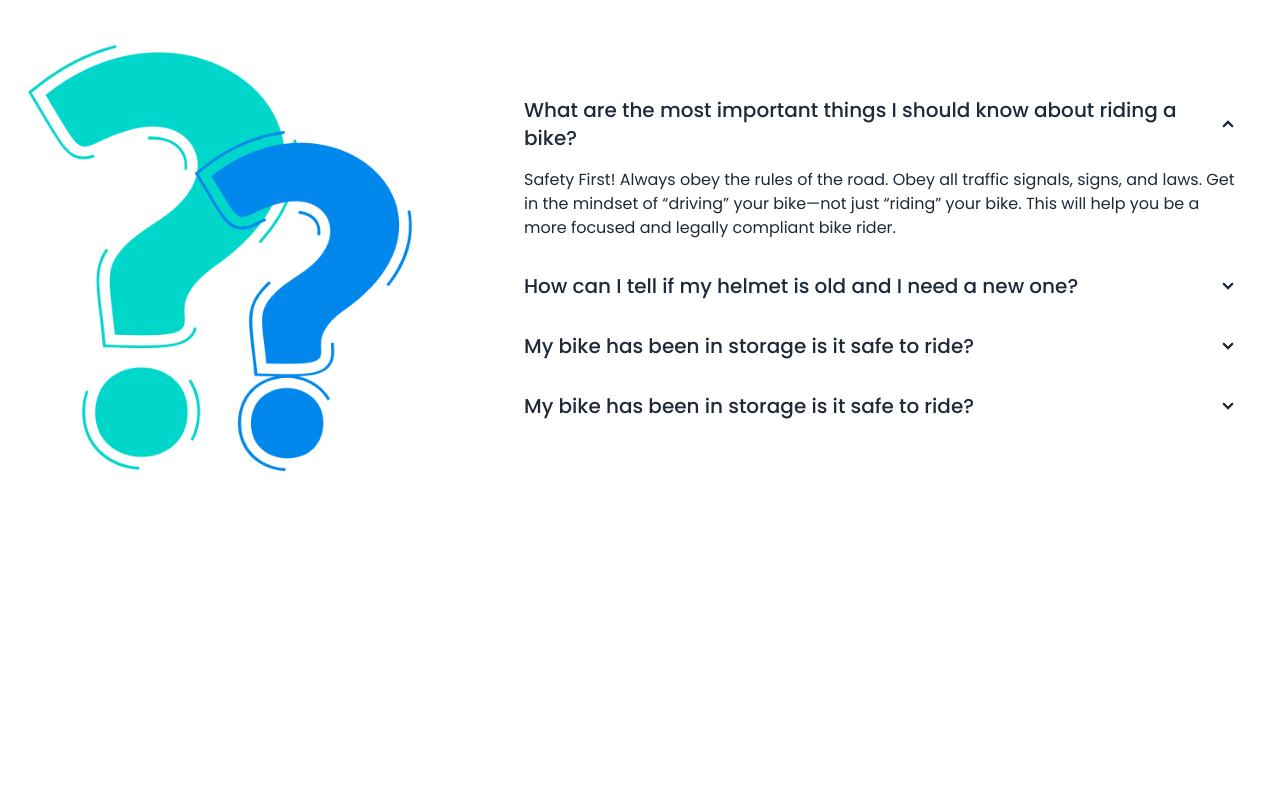
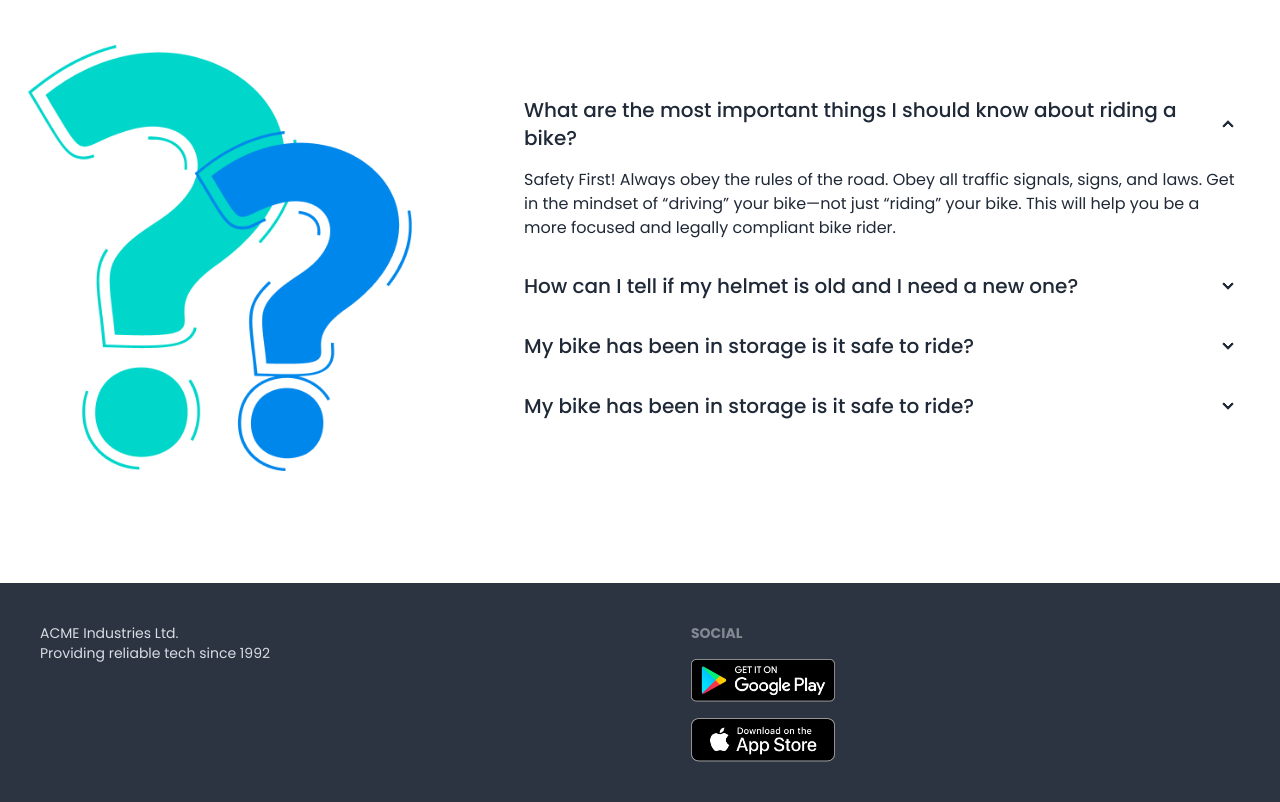
Before and after one commit to Asaduzzaman70/Biker-Zone, a plain HTML site: page images/index.html in a window 1280 px wide. Shown: the part 2231-3033 px from the top of the page. Before the commit the page ends 2814 px from the top, so only its background shows below. Drawn offline with nearby package versions, Linux system fonts and the light colour scheme.

Commit message:
Added footer

```diff
--- a/images/index.html
+++ b/images/index.html
@@ -318,7 +318,7 @@
         </section>
 
     </main>
-    <!-- <footer class="footer p-10 bg-neutral text-neutral-content">
+    <footer class="footer p-10 bg-neutral text-neutral-content">
         <aside>
           <p>ACME Industries Ltd.<br/>Providing reliable tech since 1992</p>
         </aside>
@@ -329,6 +329,6 @@
             <a><img class="w-36" src="./others/ios.png" alt=""></a>
           </div>
         </nav>
-      </footer> -->
+    </footer>
 </body>
 </html>
```
